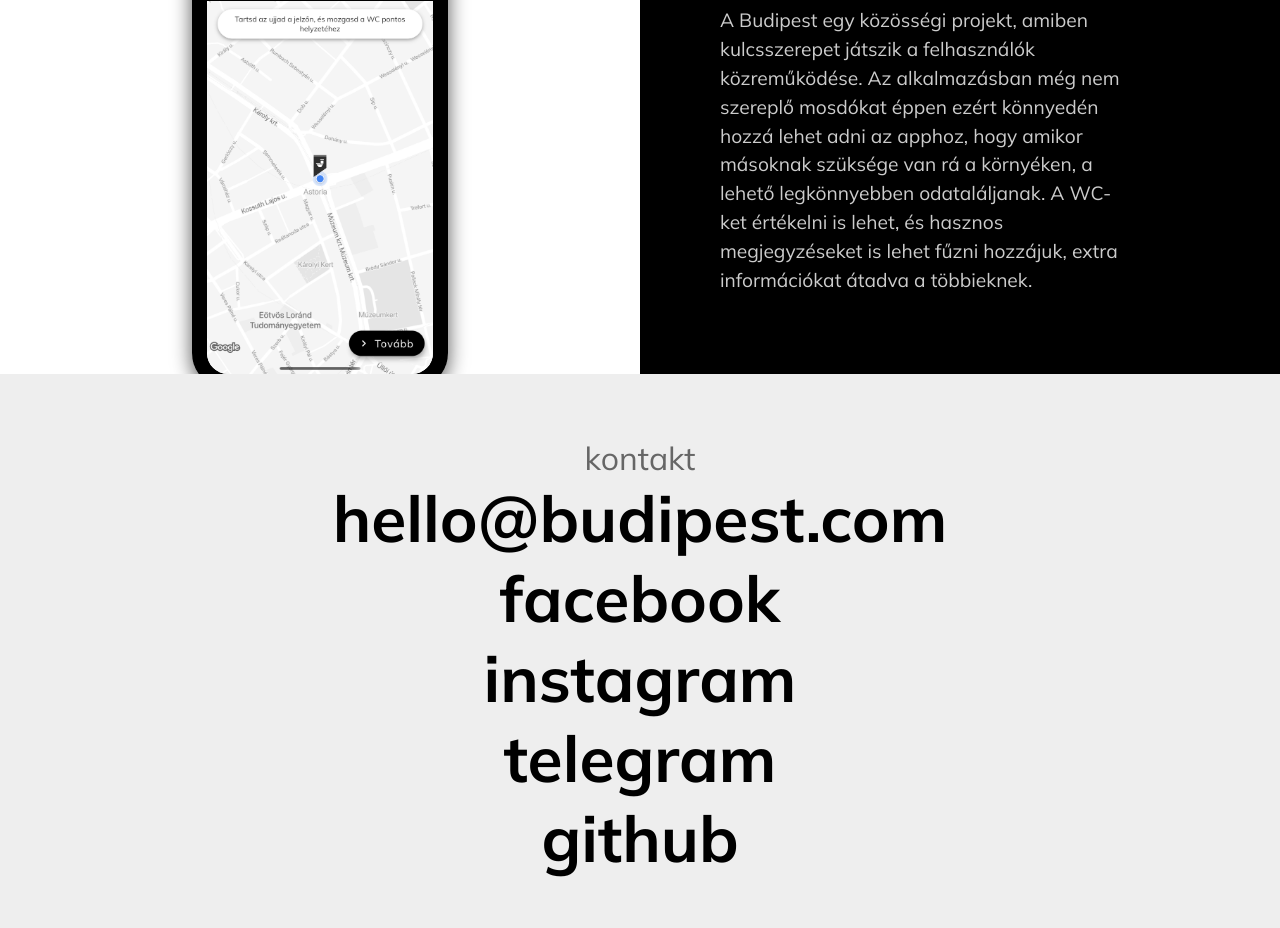
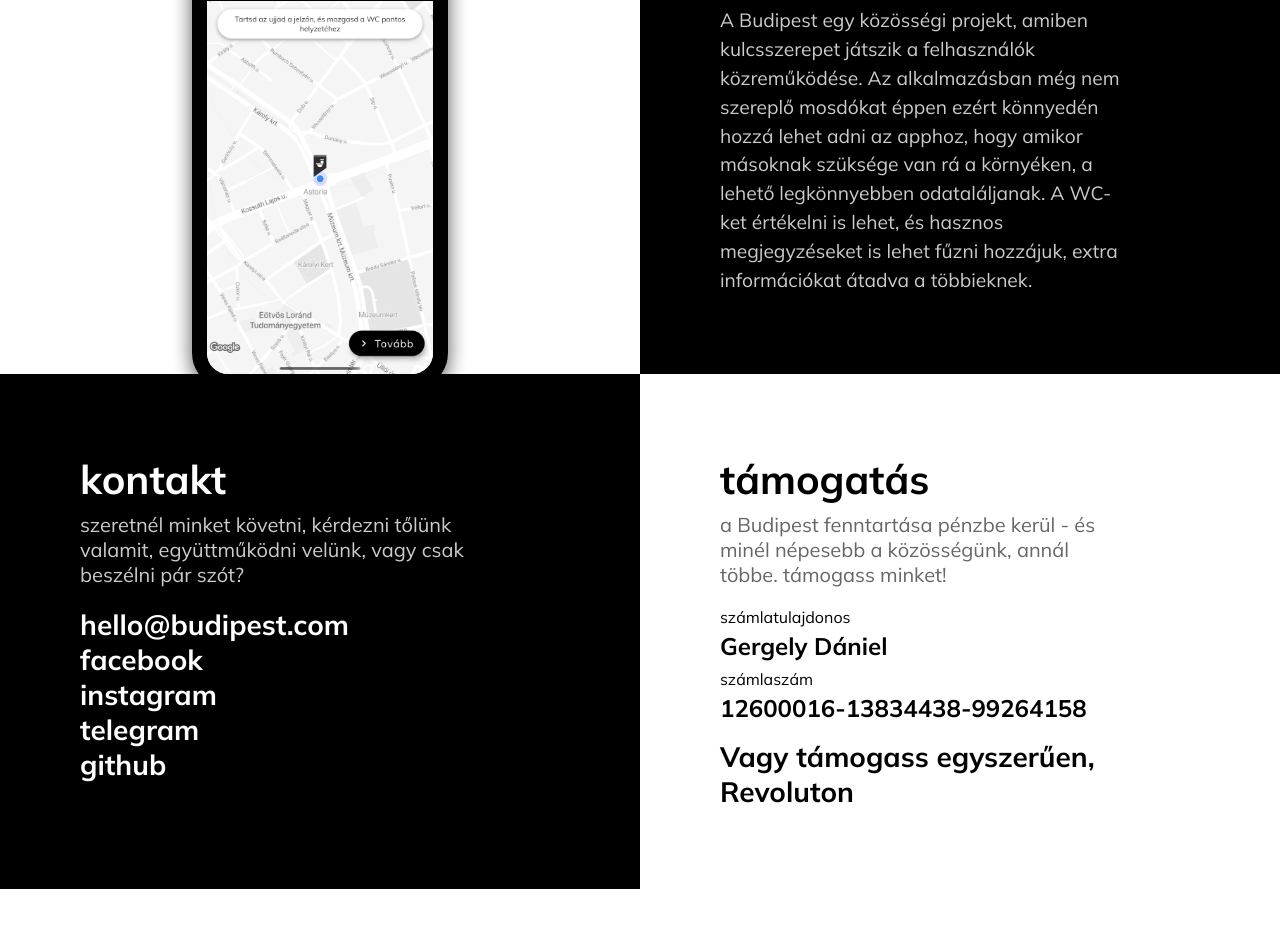
Before and after one commit to budipest/website, a plain HTML site: page index.html in a window 1280 px wide. Shown: the part 1961-2889 px from the top of the page. After the commit the page ends 2850 px from the top, so only its background shows below. Drawn offline with Linux system fonts and the light colour scheme.

Commit message:
add donate options

```diff
--- a/index.html
+++ b/index.html
@@ -124,13 +124,25 @@
         </p>
       </div>
     </div>
-    <div class="contact">
-      <h3>kontakt</h3>
-      <a href="mailto:hello@budipest.com">hello@budipest.com</a>
-      <a href="https://facebook.com/budipestapp">facebook</a>
-      <a href="https://instagram.com/budipestapp">instagram</a>
-      <a href="https://t.me/budipestapp">telegram</a>
-      <a href="https://github.com/budipest/mono">github</a>
+    <div class="contact-container">
+      <div class="contact-left">
+        <h2>kontakt</h2>
+        <h3>szeretnél minket követni, kérdezni tőlünk valamit, együttműködni velünk, vagy csak beszélni pár szót?</h3>
+        <a href="mailto:hello@budipest.com">hello@budipest.com</a>
+        <a href="https://facebook.com/budipestapp">facebook</a>
+        <a href="https://instagram.com/budipestapp">instagram</a>
+        <a href="https://t.me/budipestapp">telegram</a>
+        <a href="https://github.com/budipest/mono">github</a>
+      </div>
+      <div class="contact-right">
+        <h2>támogatás</h2>
+        <h3>a Budipest fenntartása pénzbe kerül - és minél népesebb a közösségünk, annál többe. támogass minket!</h3>
+        <p>számlatulajdonos</a>
+        <h5>Gergely Dániel</h5>
+        <p>számlaszám</a>
+        <h5>12600016-13834438-99264158</h5>
+        <a href="https://revolut.me/dnlgrgly">Vagy támogass egyszerűen, Revoluton</a>
+      </div>
     </div>
   </body>
 </html>
--- a/styles.css
+++ b/styles.css
@@ -10,6 +10,20 @@
 
 h1 {
   font-size: 2.5rem;
+}
+
+h2 {
+  font-size: 2rem;
+  margin-bottom: 1rem;
+}
+
+h3 {
+  font-size: 1.75rem;
+}
+
+h4,
+h5 {
+  font-size: 1.5rem;
 }
 
 .hide-mobile {
@@ -40,6 +54,11 @@ h1 {
   padding: 0.5rem 1.5rem;
   border-radius: 2rem;
   font-weight: bold;
+}
+
+.header h2 {
+  font-size: 1.5rem;
+  margin: 0 !important;
 }
 
 .jumbotron {
@@ -151,11 +170,6 @@ h1 {
   padding: 2rem;
 }
 
-.feature-container-text h2 {
-  font-size: 1.5rem;
-  margin-bottom: 1rem;
-}
-
 .feature-container-text p {
   color: #ccc;
   font-size: 1rem;
@@ -177,29 +191,70 @@ h1 {
   box-shadow: #565656 0 5px 1.25rem;
 }
 
-.contact {
+.contact-container {
   display: flex;
   flex-direction: column;
-  justify-content: center;
-  align-items: center;
-  background-color: #eee;
-  padding: 2rem 0;
 }
 
-.contact h3 {
-  font-size: 1rem;
-  color: #666;
+.contact-container h2 {
+  margin: 0 0 0.5rem 0;
+}
+
+.contact-container h3 {
+  margin-bottom: 1.25rem;
+  font-size: 1.25rem;
   font-weight: normal;
 }
 
-.contact a {
+.contact-right h3 {
+  color: #ccc;
+}
+
+.contact-left h3 {
+  color: #666;
+}
+
+.contact-right a {
+  margin-top: 0.5rem;
+}
+
+.contact-container a {
   font-size: 1.75rem;
   color: black;
   font-weight: bold;
 }
 
-.contact a:hover {
+.contact-left {
+  background-color: white;
+  color: black;
+}
+
+.contact-right {
+  background-color: black;
+  color: white;
+}
+
+.contact-left a {
+  color: black;
+}
+
+.contact-right a {
+  color: white;
+}
+
+.contact-right h5 {
+  margin: 0.25rem 0 0.5rem 0;
+}
+
+.contact-container a:hover {
   text-decoration: underline;
+}
+
+.contact-left,
+.contact-right {
+  display: flex;
+  flex-direction: column;
+  padding: 2rem;
 }
 
 @media only screen and (min-width: 600px) {
@@ -210,7 +265,9 @@ h1 {
     border: 0.95rem solid black;
   }
 
-  .feature-container-text {
+  .feature-container-text,
+  .contact-left,
+  .contact-right {
     padding: 2rem 15% 2rem 2rem;
   }
 }
@@ -224,15 +281,43 @@ h1 {
     flex-direction: row-reverse !important;
   }
 
-  .feature-container {
+  .feature-container, .contact-container {
     flex-direction: row;
+  }
+
+  .contact-left {
+    background-color: black;
+    color: white;
+  }
+
+  .contact-right {
+    background-color: white;
+    color: black;
+  }
+
+  .contact-left a {
+    color: white;
+  }
+
+  .contact-right a {
+    color: black;
+  }
+
+  .contact-right h3 {
+    color: #666;
+  }
+
+  .contact-left h3 {
+    color: #ccc;
   }
 
   .header {
     padding: 1rem 3rem;
   }
 
-  .feature-container-text {
+  .feature-container-text,
+  .contact-left,
+  .contact-right {
     padding: 3rem;
     width: 50vw;
   }
@@ -269,7 +354,7 @@ h1 {
     margin-bottom: 0;
   }
 
-  .feature-container-text h2 {
+  h2 {
     font-size: 1.5rem;
     margin-bottom: 1rem;
   }
@@ -297,7 +382,9 @@ h1 {
     font-size: 2rem;
   }
 
-  .feature-container-text {
+  .feature-container-text,
+  .contact-left,
+  .contact-right {
     padding: 5rem 10rem 5rem 5rem;
     width: 50vw;
   }
@@ -332,7 +419,7 @@ h1 {
     border: 0.95rem solid black;
   }
 
-  .feature-container-text h2 {
+  h2 {
     font-size: 2.5rem;
     margin-bottom: 1.25rem;
   }
```
Also changed, not shown: 1 other file.
